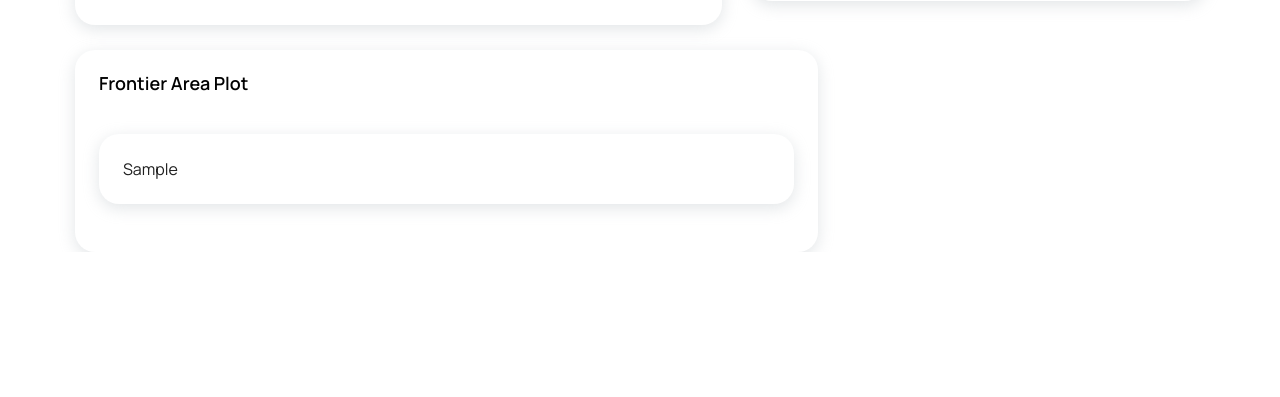
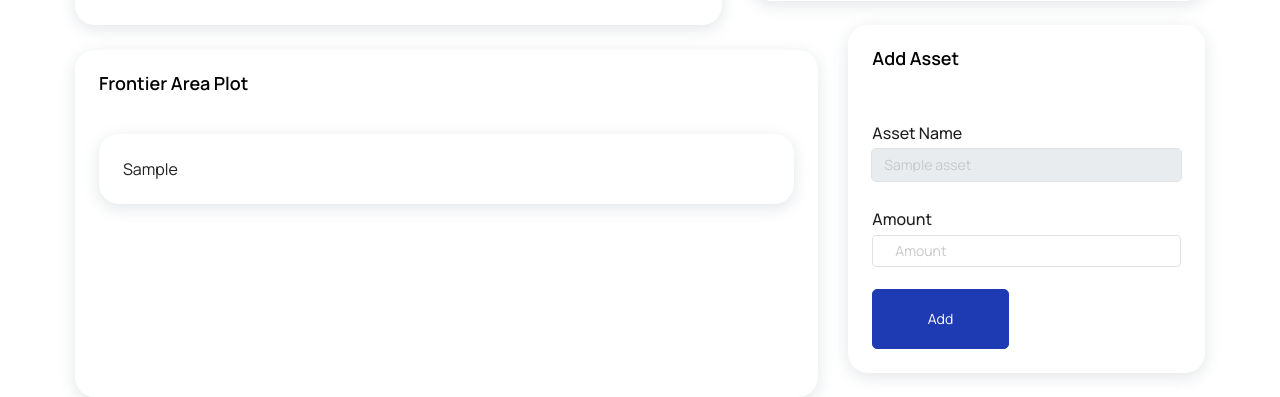
Before and after one commit to deshiyan1010/Financial-Market-FinServ, a Django app: template templates/portfolio/portdetails.html in a window 1280 px wide. Shown: the part 1726-2123 px from the top of the page. Before the commit the page ends 1978 px from the top, so only its background shows below. Run offline with Django 3.2, Linux system fonts and the light colour scheme; the template is opened without the code that fills it: most values are stand-ins (such as "Sample title", 1, 10 or a date in 2020); parts of the project's set-up code (start-up, migrations or seed data) failed here and were passed over; some libraries are stand-ins or nearby versions.

Commit message:
addAssetToPort added

```diff
--- a/finserv/settings.py
+++ b/finserv/settings.py
@@ -149,7 +149,7 @@ EMAIL_HOST = 'smtp.gmail.com'
 EMAIL_USE_TLS = True
 EMAIL = 587
 EMAIL_HOST_USER = 'hotfiltercoffee@gmail.com'
-EMAIL_HOST_PASSWORD = '*****'
+EMAIL_HOST_PASSWORD = ''
 
 # Static files (CSS, JavaScript, Images)
 # https://docs.djangoproject.com/en/3.2/howto/static-files/
--- a/modules/helper.py
+++ b/modules/helper.py
@@ -130,7 +130,7 @@ def calcPortfolioGain(portObj):
     gains_dict = {}
     totalCurrWorth = 0
     totalCurrProfit = 0
-    print(total_asset_dict)
+
     for assetO,details in total_asset_dict.items():
         avg_bought_price = details['quantity_usd']/details['quantity_quote']
 
@@ -139,6 +139,7 @@ def calcPortfolioGain(portObj):
             current_price = pModels.AssetPriceMovements.objects.filter(ticker=assetO.asset).latest('date').adj_close
             total_asset_dict[assetO]['currentWorth'] = current_price*total_asset_dict[assetO]['quantity_quote']
         else:
+            continue
             current_price = assetO.sold_for_usd/details['quantity_quote']
             total_asset_dict[assetO]['currentWorth'] = assetO.sold_for_usd
 
--- a/templates/dashboard/dashnewft.html
+++ b/templates/dashboard/dashnewft.html
@@ -273,7 +273,7 @@
                                       {% if key.sold %}
                                         <h6>Sold on: {{key.sold_on}}</h6>
                                       {% else %}
-                                        <h6><a class='btn btn-danger' href="{% url 'portfolio:sellPortfolio' key.uPortName %}">Sell</a></h6>
+                                        <h6><a class='btn btn-danger' style="color:white;" href="{% url 'portfolio:sellPortfolio' key.uPortName %}">Sell</a></h6>
                                       {% endif %}
                                     </td>
 
--- a/templates/portfolio/portdetails.html
+++ b/templates/portfolio/portdetails.html
@@ -180,7 +180,7 @@
                       <th scope="row">{{asset.asset.assetName}}</th>
                       <td>{{info.quantity_quote | floatformat:5}}</td>
                       <td>{{info.quantity_usd | floatformat:2}}</td>
-                      <td>{{info.currentWorth | floatformat:2}}</td>
+                      <td>{{asset.sold_for_usd | floatformat:2}}</td>
                       <td>{{asset.sold_on}}</td>
 
                     </tr>
@@ -210,6 +210,36 @@
             </div>
           </div>
         </div>
+
+
+
+        <div class="col-lg-4 grid-margin stretch-card">
+          <div class="card">
+            <div class="card-body">
+              <h2 class="card-title">Add Asset</h2>
+              <br>
+
+
+                <form class="pt-3" action="{% url 'portfolio:portdetails' portObj.uPortName%}" method="post">
+                  <h5>Asset Name</h5>
+                  <select type="text" class="form-control mb-2 mr-sm-2" id='assetName' name='assetName'>
+                    {% for asset in assetList %}
+                        <option value={{asset}}>{{asset}}</option>
+                    {% endfor %}
+                  </select>
+                  <br>
+                  <h5>Amount</h5>
+                  <input type="text" class="form-control" id='amount' name='amount'placeholder="Amount">
+                  <br>
+                  <button class="btn btn-block btn-primary btn-lg font-weight-medium auth-form-btn" type="submit">Add</button>
+
+                </form>
+            </div>
+          </div>
+        </div>
+
+
+
       </div>
     </div>
   </div>
```
Also changed, not shown: portfolio/views.py (+22 -0 lines), 1 other file.
